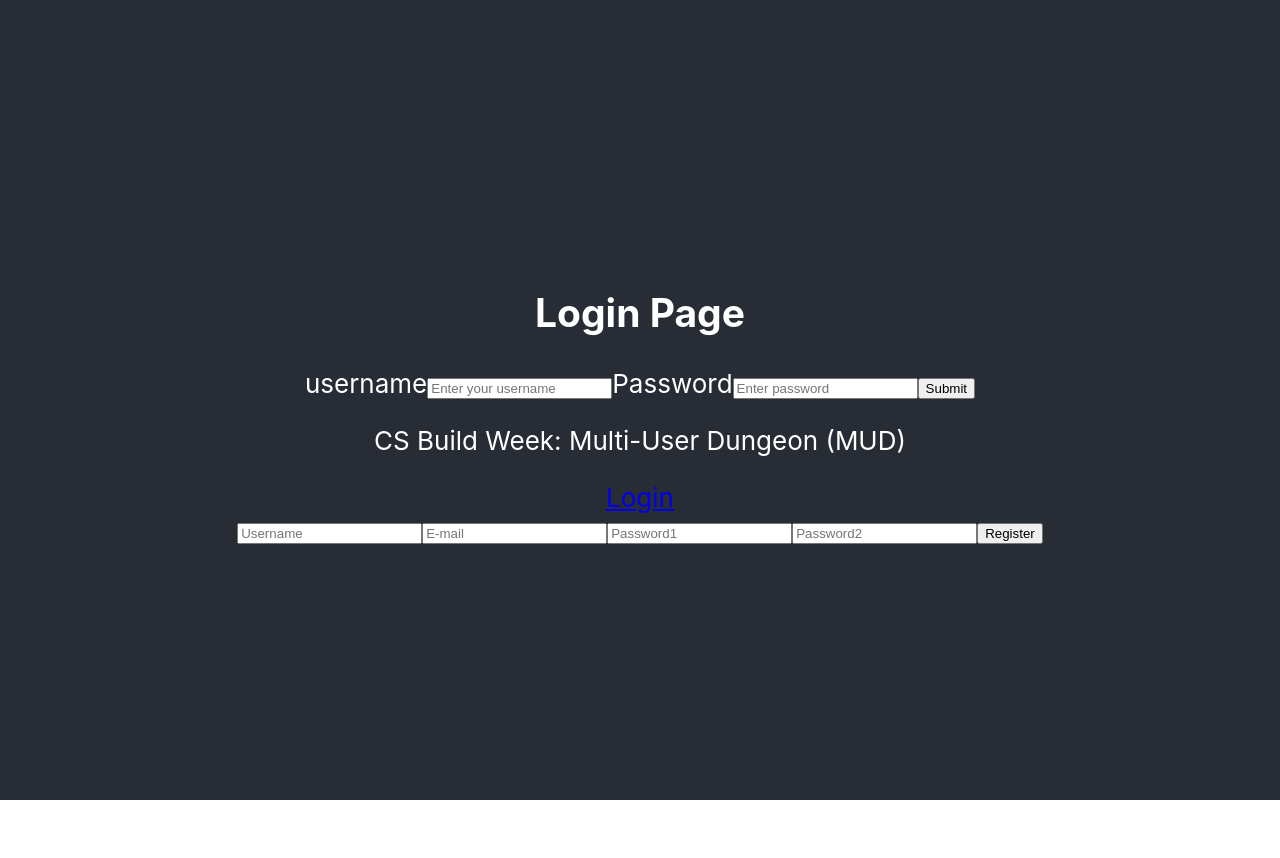
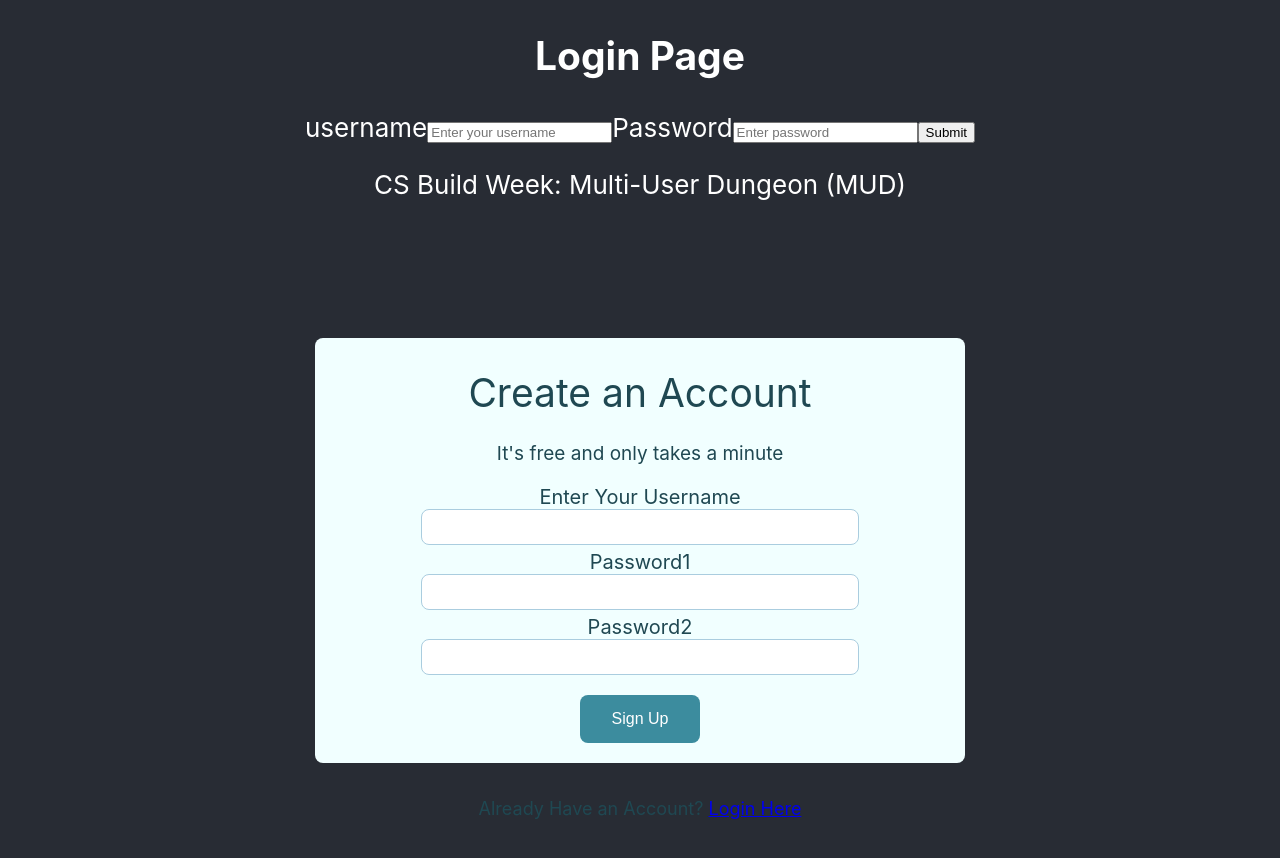
Before and after one commit to CSBuildWeeks/CS-Build-Weeks-FE, a React (Create React App) app in the folder my-app/: page / in a window 1280 px wide. Shown: the top 858 px of the page. Before the commit the page ends 800 px from the top, so only its background shows below. Built offline with nearby package versions, Linux system fonts and the light colour scheme.

Commit message:
Register working

```diff
--- a/my-app/src/App.js
+++ b/my-app/src/App.js
@@ -17,7 +17,7 @@ function App() {
           target="_blank"
           rel="noopener noreferrer"
         >
-          Login
+          {/* Login  */}
         </a>
         <div className='register'>
           <Register />
--- a/my-app/src/Components/Register.js
+++ b/my-app/src/Components/Register.js
@@ -1,118 +1,131 @@
-import React, { Component,useState } from 'react';
+import React, { useState }from 'react';
+import styled from 'styled-components';
 import axios from 'axios';
-import styled from 'styled-components';
-
-/*********************** Styles ****************************************/
-
-const DivWrapper = styled.div`
-
-`;
+import { Link } from 'react-router-dom'
 
 
-/******************************** Components ***************************/
+const Login = (props) => {
 
-export default class Registration extends Component {
-    constructor(props) {
-        super(props);
+    const [inputs, setInputs] = useState({ password1:'', password2:'', username: ''});
 
-        this.state = {
-            username: "",
-            email: "",
-            password1: "",
-            password2: "",
-            // password_confirmation: "",
-            registrationErrors: ""
-        }
+    const registerUser = (newUser) => {
+        axios.post(`https://lambda-mud-test.herokuapp.com/api/registration/`,newUser)
 
-        this.handleSubmit = this.handleSubmit.bind(this);
-        this.handleChange = this.handleChange.bind(this)
-    }
+        .then(response => {
+          console.log('user', response.data.token)
+          localStorage.setItem('token', response.data.token)
+          props.history.push('/http://localhost:3000/')
+        })
 
-    handleChange(e) {
-        this.setState({
-            [e.target.name]: e.target.value
+        .catch(error => {
+          console.log('ERROR', error.response)
         })
       }
 
-    handleSubmit(e) {
-
-        const {
-            username,
-            password1,
-            password2,
-            email
-            // password_confirmation
-        } = this.state;
-        e.preventDefault();
-
-        axios.post("https://lambda-mud-test.herokuapp.com/api/registration/", {
-            data: {
-                username: username,
-                email: email,
-                password1: password1,
-                password2: password2
-                // password_confirmation: password_confirmation
-            },
-            headers: {
-                'Content-Type': 'application/json'
+    const handleSubmit = (event) => {
+        console.log('UserState: ', inputs)
+        if (event) {
+            event.preventDefault();
+         registerUser(inputs);
         }
-        }
-        ).then(response => {
-            console.log('registration res', response);
-            const token = response.data["key"];
-            localStorage.setItem("token", `${token}`);
-            this.props.history.push('/adventure')
-        }).catch(error => {
-            console.log('registration error', error.response);
-        });
 
     }
 
-    render() {
+    const handleChange = (event) => {
+        event.persist();
+        setInputs(inputs => ({...inputs, [event.target.name] : event.target.value }))
+    }
+
+
     return (
-            <DivWrapper>
-                <form onSubmit={this.handleSubmit}>
-                    <input
-                        type='username'
-                        name='username'
-                        placeholder="Username"
-                        value = {this.state.username}
-                        onChange={this.handleChange}
-                        required
-                    />
-                    <input
-                        type='email'
-                        name='email'
-                        placeholder="E-mail"
-                        value = {this.state.email}
-                        onChange={this.handleChange}
-                    />
-                    <input
-                        type='password'
-                        name='password1'
-                        placeholder="Password1"
-                        value = {this.state.password1}
-                        onChange={this.handleChange}
-                        required
-                    />
-                    <input
-                        type='password'
-                        name='password2'
-                        placeholder="Password2"
-                        value = {this.state.password2}
-                        onChange={this.handleChange}
-                        required
-                    />
-                    {/* <input
-                        type='password'
-                        name='password_confirmation'
-                        placeholder="Password Confirmation"
-                        value = {this.state.password_confirmation}
-                        onChange={this.handleChange}
-                        required
-                    /> */}
-                    <button type='submit'>Register</button>
-                </form>
-            </DivWrapper>);
+        <Content>
+        <Form onSubmit = {handleSubmit}>
+            <Legend>Create an Account</Legend>
+            <Span>It's free and only takes a minute</Span>
+           <div>
+
+            <Inputs>
+            <label>Enter Your Username</label>
+                <Inputt type = 'username' name = 'username' onChange = {handleChange} value = {inputs.username} required/>
+            </Inputs>
+            <Inputs>
+            <label>Password1</label>
+                <Inputt type = 'password1' name = 'password1' onChange = {handleChange} value = {inputs.password1} required/>
+            </Inputs>
+            <Inputs>
+            <label>Password2</label>
+                <Inputt type = 'password2' name = 'password2' onChange = {handleChange} value = {inputs.password2} required/>
+            </Inputs>
+            </div>
+            <Button type = 'submit' >Sign Up</Button>
+        </Form>
+        <Previous class = "previous">Already Have an Account? <Link to = '/'>Login Here</Link></Previous>
+        </Content>
+    )
 }
-};
+
+export default Login;
+
+///Styled Components
+
+const Form = styled.form`
+display: flex;
+flex-direction: column;
+align-items: center;
+justify-content: center;
+background: #f1ffff;
+padding: 5px;
+margin:5px;
+border-radius: 8px;
+color: #1f4852;
+font-size: 20px;
+width: 40rem;
+margin-top: 7rem;
+
+`
+const Legend = styled.legend`
+font-size: 39px;
+margin: 26px;
+`
+
+const Button = styled.button`
+border-radius: 8px;
+border: none;
+color: white;
+padding: 15px 32px;
+margin: 15px;
+margin-top: 15px;
+background: #3C8C9E
+font-size: 1rem;
+`
+const Inputs = styled.div`
+margin: 5px;
+display: flex;
+flex-direction: column;
+`
+
+const Inputt = styled.input`
+border: solid 1.8px #aacddf;
+border-radius: 8px;
+width: 27rem;
+height: 2rem;
+`
+
+const Span = styled.span`
+margin-bottom: 15px;
+font-size: 19px;
+`
+const Content = styled.div`
+display: flex;
+flex-direction: column;
+align-items: center;
+`
+
+const Previous = styled.div`
+text-align: center;
+margin-top: 30px;
+margin-bottom: 6rem;
+font-size: 18px;
+color: #1f4852
+
+`
```
Lines whose indentation alone changed are shown as unchanged.
